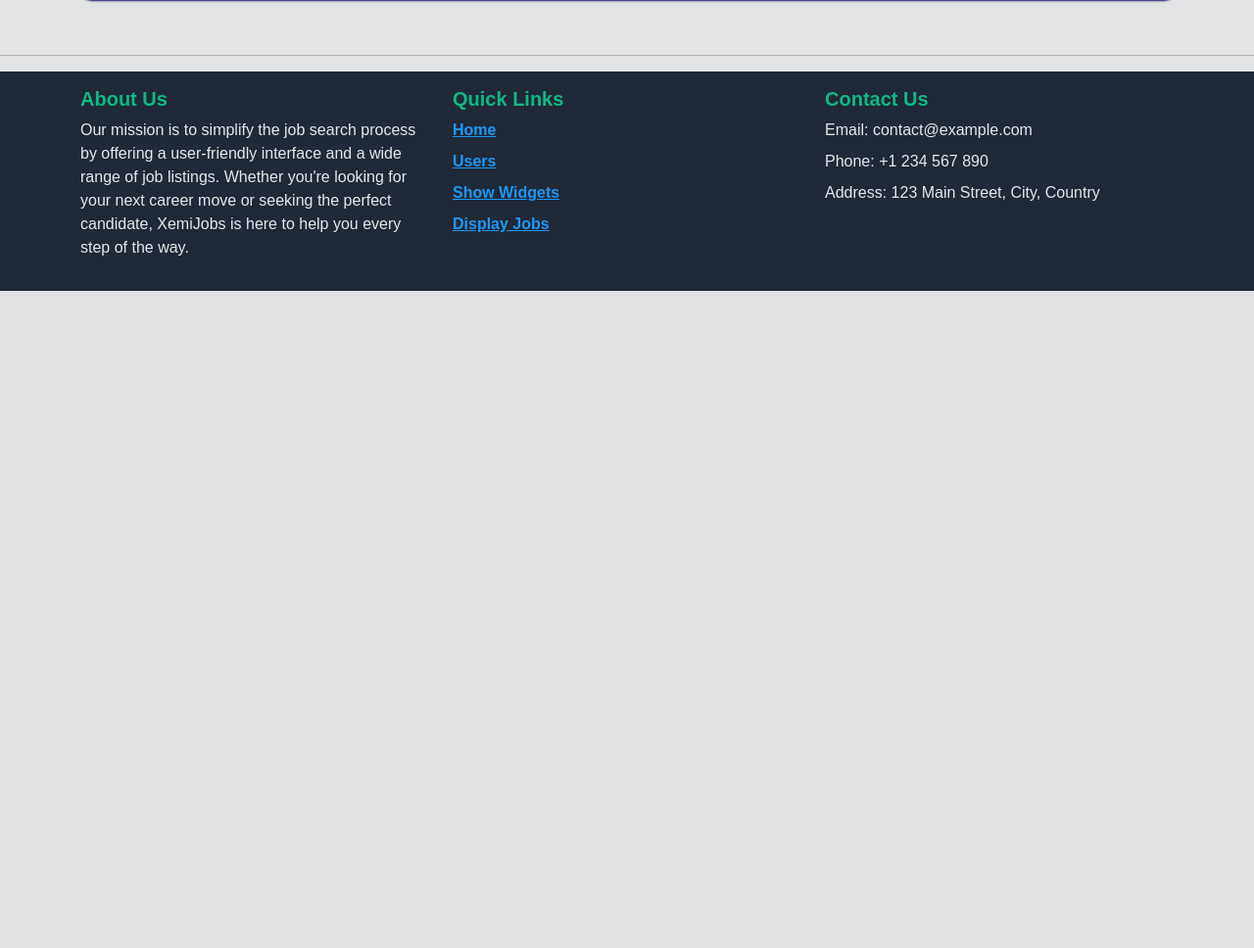
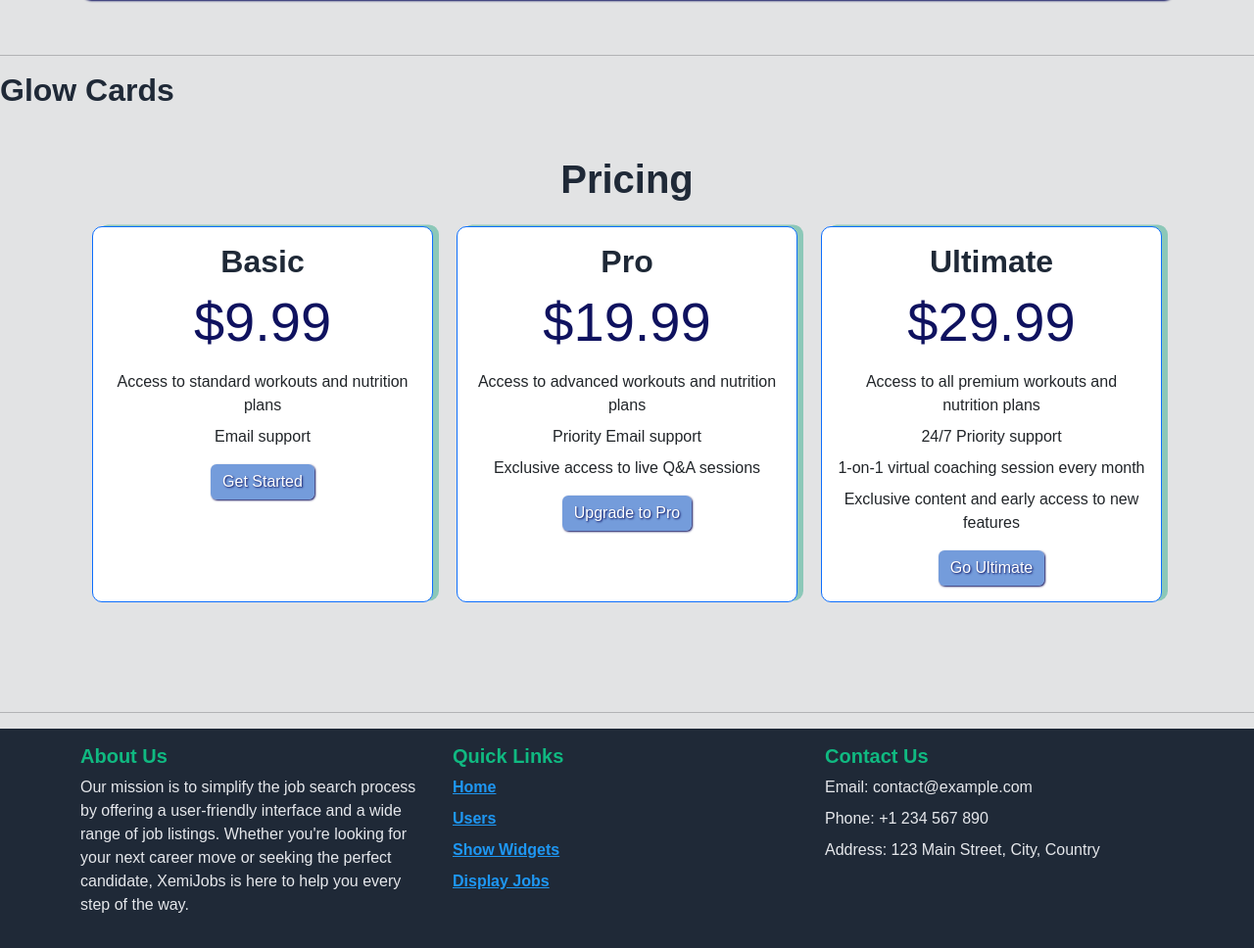
Before and after one commit to Vgarcan/CodeInstitute-proj03-v002, a Flask app: page /widgets/1 in a window 1280 px wide. Shown: the part 2564-3532 px from the top of the page at 98% size. Before the commit the page ends 2861 px from the top, so only its background shows below. Run offline with Flask 3, Linux system fonts and the light colour scheme; data that the repository does not hold is empty.

Commit message:
FEAT: widgets.GlowCards added to widgets page

```diff
--- a/xemijobs/main/templates/main/widgets-collection.html
+++ b/xemijobs/main/templates/main/widgets-collection.html
@@ -54,5 +54,40 @@
 
     <br>
     <hr>
+    <h2>Glow Cards</h2>
+    <div class="container" id="gl-cards">
+        {% set glowcards_data = [
+            {
+                'title': 'Basic',
+                'price': '$9.99',
+                'bullets': ['Access to standard workouts and nutrition plans', 'Email support'],
+                'link': '#basic',
+                'cta_text': 'Get Started',
+                'hue': 165
+            },
+            {
+                'title': 'Pro',
+                'price': '$19.99',
+                'bullets': ['Access to advanced workouts and nutrition plans', 'Priority Email support', 'Exclusive access to live Q&A sessions'],
+                'link': '#pro',
+                'cta_text': 'Upgrade to Pro',
+                'hue': 291.34
+            },
+            {
+                'title': 'Ultimate',
+                'price': '$29.99',
+                'bullets': ['Access to all premium workouts and nutrition plans', '24/7 Priority support', '1-on-1 virtual coaching session every month', 'Exclusive content and early access to new features'],
+                'link': '#ultimate',
+                'cta_text': 'Go Ultimate',
+                'hue': 338.69
+            },
+        ] %}{# Agrega más tarjetas según sea necesario #}
+
+        {% include 'widgets/xemiglowcards.html' %}
+
+    </div>
+
+    <br>
+    <hr>
 
 {% endblock main_content %}
--- a/xemijobs/static/css/style.css
+++ b/xemijobs/static/css/style.css
@@ -308,6 +308,28 @@ a:hover {
 }
 
 
+/* --> GL CARDS <-- */
+
+#gl-cards .card {
+    transition-property: all;
+    transition-duration: 2s;
+    /* box-shadow: 6px -1.5px var(--secondary-color-transparency); */
+    /* transition-property: box-shadow; */
+    /* transition-duration: 2s; */
+    /* transition-delay: 1s; */
+}
+
+#gl-cards .card:hover {
+    background-color: var(--accent-color-transparency);
+    transition-property: all;
+    transition-duration: 2s;
+    /* transition-delay: 1s; */
+    box-shadow: 6px -1.5px var(--secondary-color-transparency);
+    /* transition-property: box-shadow; */
+    transition-duration: 2s;
+}
+
+
 /* ALERTS */
 
 .btn-close {
--- /dev/null
+++ b/xemijobs/templates/widgets/xemiglowcards.html
@@ -0,0 +1,29 @@
+{% block extra_head %}
+<link rel="stylesheet" href="{{ url_for('static', filename='/css/muhilan/xemiglowcards.css') }}">
+{% endblock extra_head %}
+
+
+
+
+<div class="container my-5">
+    <h1 class="text-center mb-4">Pricing</h1>
+    <div class="row">
+        {% for card in glowcards_data %}
+        <div class="col-md-4 mb-4">
+            <div class="card text-center border-primary h-100">
+                <div class="card-body">
+                    <h2 class="card-title">{{ card.title }}</h2>
+                    <p class="card-text display-4">{{ card.price }}</p>
+                    <ul class="list-unstyled">
+                        {% for bullet in card.bullets %}
+                        <li class="mb-2"><i class="fas fa-check text-success"></i> {{ bullet }}</li>
+                        {% endfor %}
+                    </ul>
+                    <a href="{{ card.link }}" class="btn btn-primary mt-auto">{{ card.cta_text }}</a>
+                </div>
+            </div>
+        </div>
+        {% endfor %}
+    </div>
+</div>
+<script src="{{ url_for('static', filename='js/xemiglowcards.js') }}"></script>
--- a/xemijobs/templates/xemijobs/base.html
+++ b/xemijobs/templates/xemijobs/base.html
@@ -9,7 +9,9 @@
     <title>{% block page_title %}title{% endblock page_title %}</title>
 
     <link href="https://cdn.jsdelivr.net/npm/bootstrap@5.3.3/dist/css/bootstrap.min.css" rel="stylesheet" integrity="sha384-QWTKZyjpPEjISv5WaRU9OFeRpok6YctnYmDr5pNlyT2bRjXh0JMhjY6hW+ALEwIH" crossorigin="anonymous">
+    <link rel="stylesheet" href="https://cdnjs.cloudflare.com/ajax/libs/bootstrap-icons/1.5.0/font/bootstrap-icons.min.css">
     <link rel="stylesheet" href="{{ url_for('static', filename='css/style.css') }}">
+    {% block extra_head %}{% endblock extra_head %}
 </head>
 
 <body class="{{theme}}">
```
